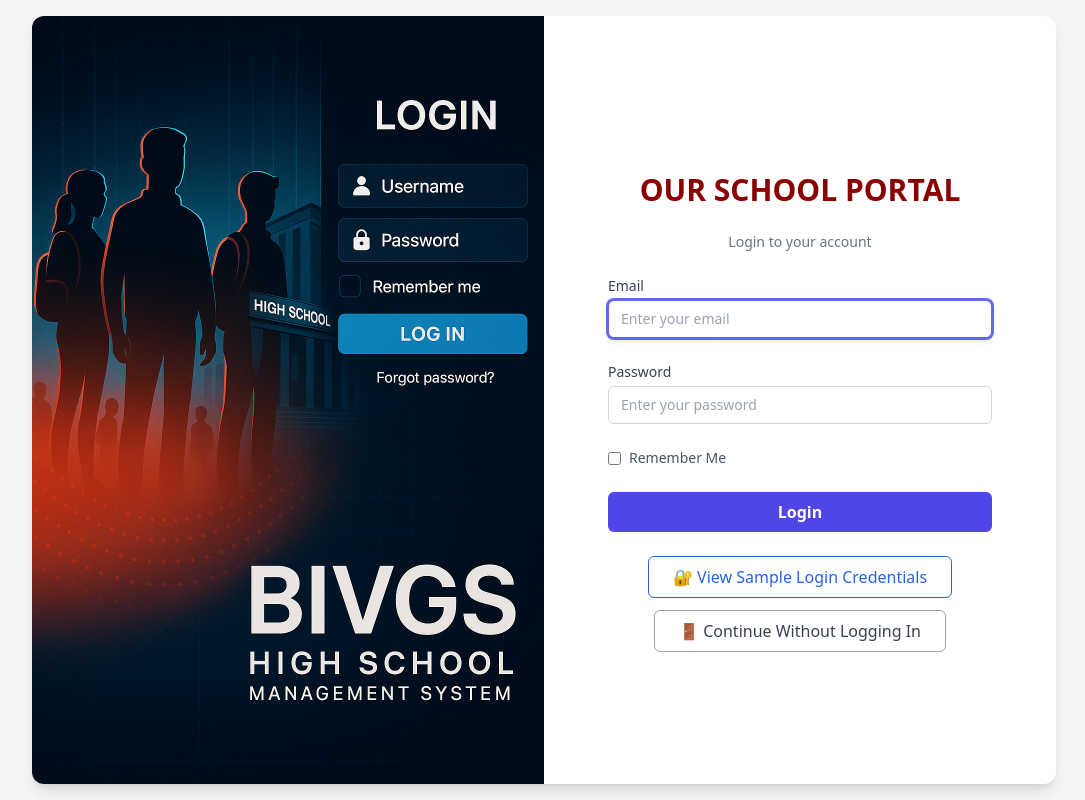
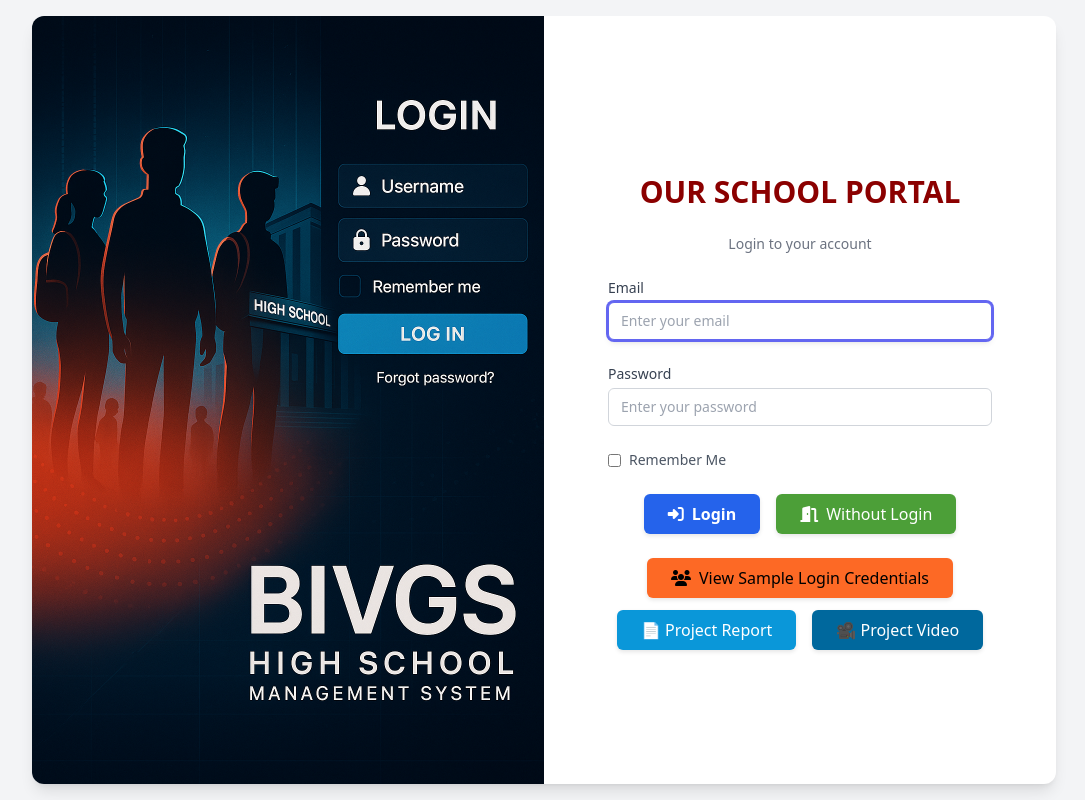
Before and after one commit to WALEKHWAPHILIP/BIVGS, a Django app: page /users/login/ in a window 1280 px wide. Shown: the whole page, without its empty margins (96-1181 px from the left). Run offline with Django 5.2, Linux system fonts and the light colour scheme; data that the repository does not hold is empty; some libraries are stand-ins or nearby versions.

Commit message:
Added more button to login include page

```diff
--- a/users/templates/users/accounts/login_include.html
+++ b/users/templates/users/accounts/login_include.html
@@ -62,27 +62,55 @@
     </label>
   </div>
 
-  <!-- Submit Button -->
-  <button type="submit" class="w-full bg-indigo-600 hover:bg-indigo-700 text-white font-semibold py-2 px-4 rounded-md transition duration-150 ease-in-out">
-    Login
-  </button>
 
-  <!-- Helpful Actions -->
+  <!-- Login & Continue Buttons Row -->
+  <div class="flex flex-row flex-nowrap gap-4 justify-center mt-6">
+
+    <!-- 🔐 Login Button -->
+    <button type="submit"
+            class="flex items-center gap-2 px-6 py-2 font-semibold rounded-md text-white transition duration-150 ease-in-out bs-btn-primary">
+      <i class="fas fa-sign-in-alt"></i> Login
+    </button>
+
+    <!-- 🚪 Continue Without Login -->
+    <a href="{% url 'the_school:index' %}"
+      class="flex items-center gap-2 px-6 py-2 font-medium rounded-md transition duration-150 ease-in-out bs-classroom-teacher-btn">
+      <i class="fas fa-door-open"></i> Without Login
+    </a>
+
+  </div>
+
+
+  <!-- Additional Actions -->
   <div class="mt-6 flex flex-col items-center space-y-3 text-center">
 
     <!-- View Sample Credentials -->
     <a href="https://github.com/WALEKHWAPHILIP/BIVGS?tab=readme-ov-file#-sample-user-credentials-for-bivgs-testing"
       target="_blank"
-      class="inline-block w-full sm:w-auto px-6 py-2 border border-blue-600 text-blue-600 font-medium rounded-md hover:bg-blue-600 hover:text-white transition duration-200">
-      🔐 View Sample Login Credentials
+      class="inline-block w-full sm:w-auto px-6 py-2 font-medium rounded-md hover:text-white transition duration-200 bs-parent-btn">
+      <i class="fas fa-users mr-2"></i>View Sample Login Credentials
     </a>
 
-    <!-- Continue Without Login -->
-    <a href="{% url 'the_school:index' %}"
-      class="inline-block w-full sm:w-auto px-6 py-2 border border-gray-400 text-gray-700 font-medium rounded-md hover:bg-gray-100 hover:text-black transition duration-200">
-      🚪 Continue Without Logging In
-    </a>
+    <!-- Row: Report + Video -->
+    <div class="flex flex-row flex-nowrap gap-4 justify-center mt-3">
+
+      <!-- Project Report -->
+      <a href="https://www.datasets.walsoftcomputers.com/pdf/bivgs_report.pdf"
+        target="_blank"
+        class="inline-block px-6 py-2 font-medium rounded-md hover:text-white transition duration-200 bs-hod-btn">
+        📄 Project Report
+      </a>
+
+      <!-- Project Video -->
+      <a href="https://youtu.be/i169TLEQCms"
+        target="_blank"
+        class="inline-block px-6 py-2 font-medium rounded-md hover:text-white transition duration-200 bs-principal-btn">
+        🎥 Project Video
+      </a>
+
+    </div>
 
   </div>
 
+
 </form>
```
